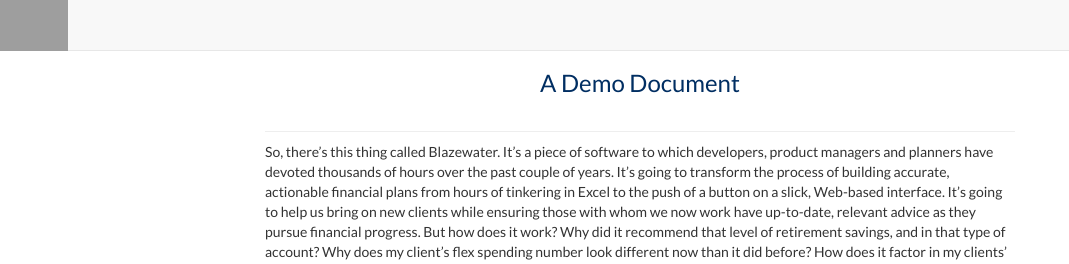
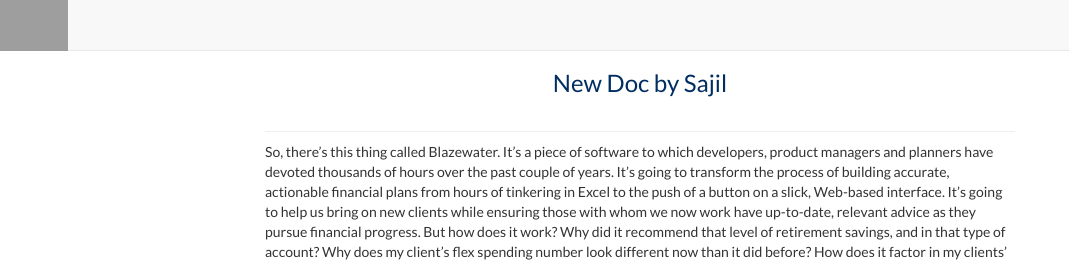
Before and after one commit to docdemo/doc-sample, a Jekyll site: the page built from _posts/2015-08-29-demo-doc.md, in a window 1280 px wide and 900 px high, cut to the strip 0-264 px from the top of the window. Shown: the whole strip, without its empty margins (0-1069 px from the left). Built offline with Jekyll 4.4.1, drawn with Linux system fonts in a browser that asks for light colours; nearby versions of some CDN libraries; grey boxes are pictures that could not be loaded.

Commit message:
Updated 2015-08-29-demo-doc.md

```diff
--- a/_posts/2015-08-29-demo-doc.md
+++ b/_posts/2015-08-29-demo-doc.md
@@ -1,7 +1,7 @@
 ---
 layout: post
-thumbnail: http://placehold.it/100x100
-title: A Demo Document
+thumbnail: 'http://placehold.it/100x100'
+title: New Doc by Sajil
 published: true
 ---
 So, there’s this thing called Blazewater.
```
